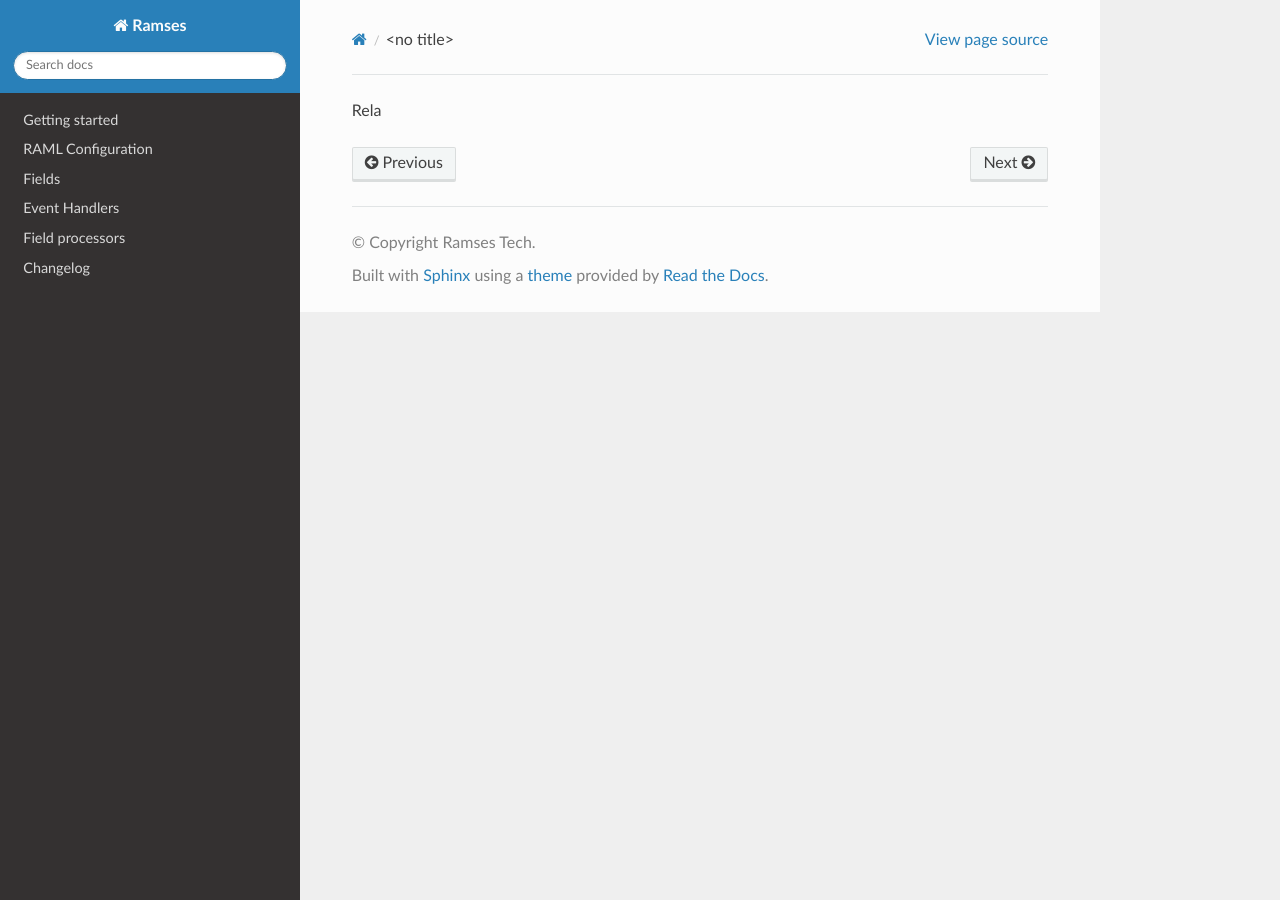
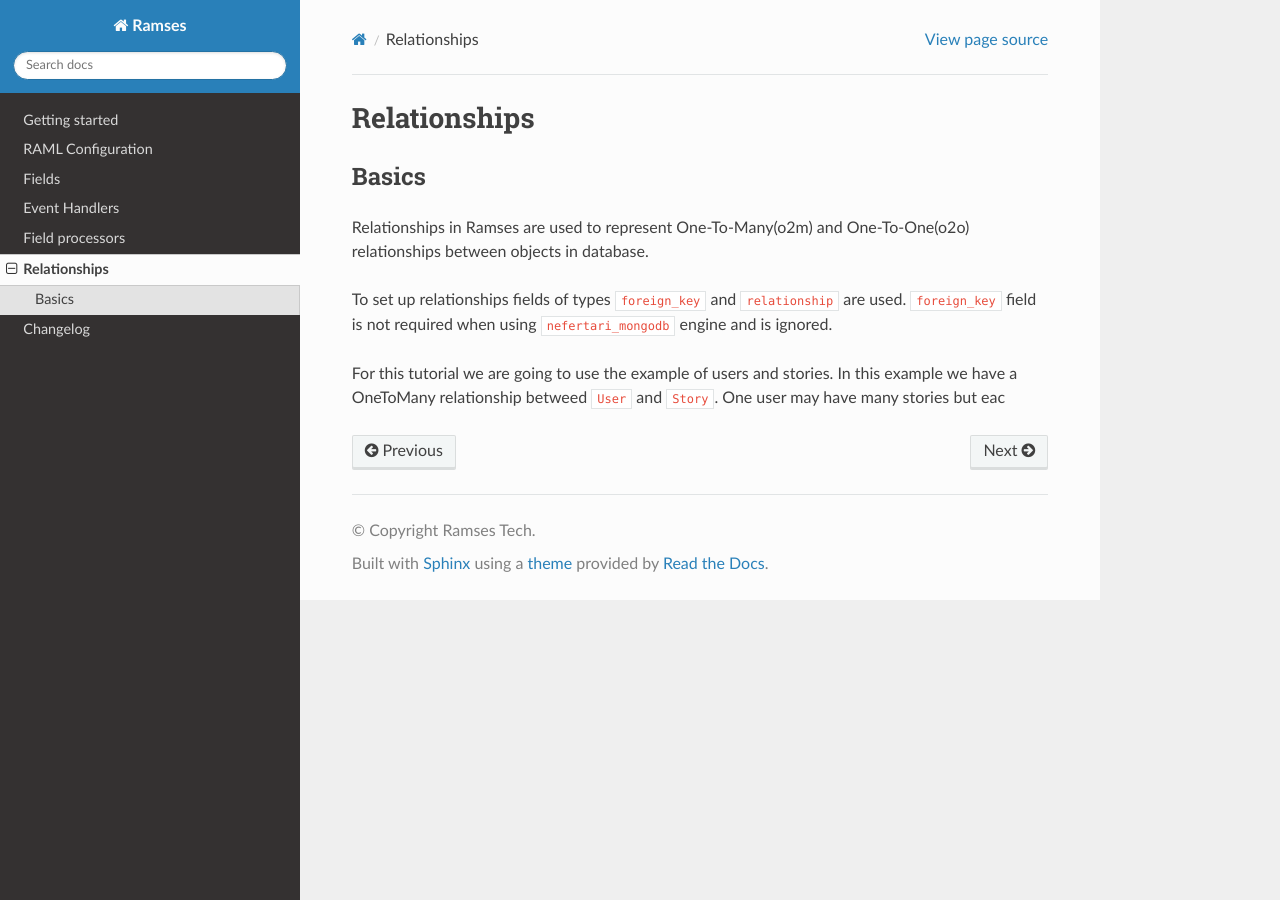
Before and after one commit to FilledOfCode/Larkord, a Sphinx documentation site: the page built from docs/source/relationships.rst, in a window 1280 px wide. Built offline with Sphinx 7.4.7 and the Read the Docs theme 2.0.0, drawn with Linux system fonts in a browser that asks for light colours; pages that are not in the unit, such as notebooks, are missing from menus.

```diff
--- a/docs/source/relationships.rst
+++ b/docs/source/relationships.rst
@@ -1 +1,15 @@
-Rela
+Relationships
+=============
+
+
+Basics
+------
+
+Relationships in Ramses are used to represent One-To-Many(o2m) and One-To-One(o2o) relationships between objects in database.
+
+To set up relationships fields of types ``foreign_key`` and ``relationship`` are used. ``foreign_key`` field is not required when using ``nefertari_mongodb`` engine and is ignored.
+
+
+For this tutorial we are going to use the example of users and
+stories. In this example we have a OneToMany relationship betweed ``User``
+and ``Story``. One user may have many stories but eac
```
